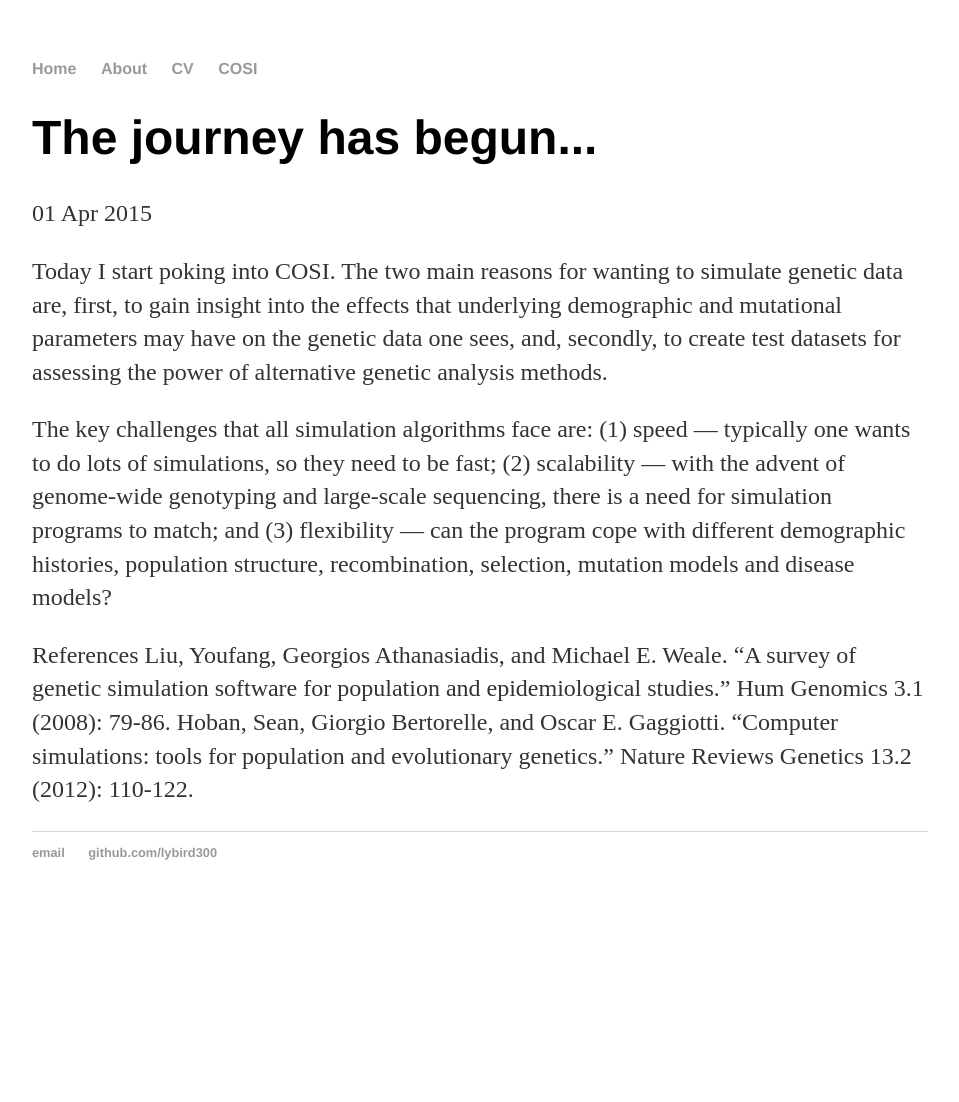
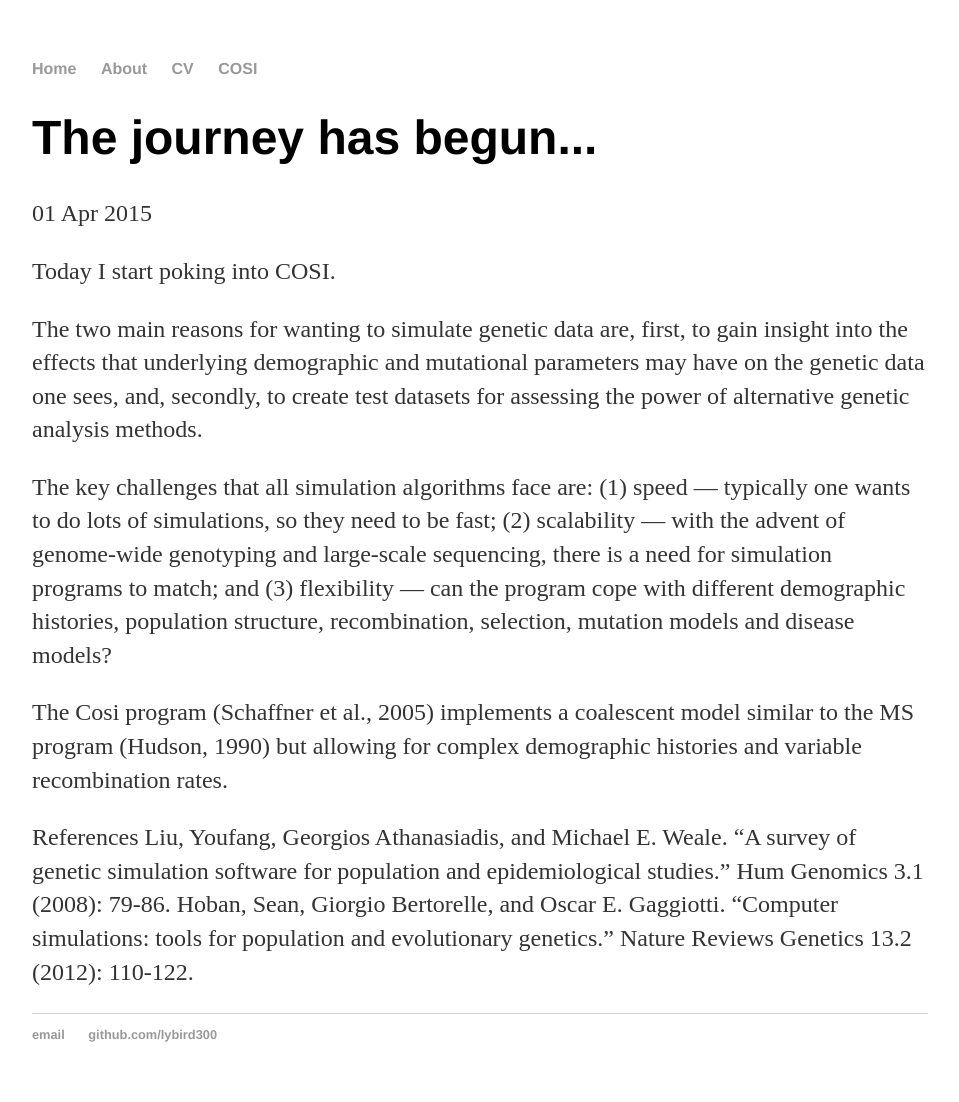
Before and after one commit to lybird300/lybird300.github.io, a Jekyll site: the page built from _posts/2015-04-01-poking-started.md, in a window 1280 px wide. Shown: the whole page, without its empty margins (160-1119 px from the left). Built offline with Jekyll 4.4.1, drawn with Linux system fonts in a browser that asks for light colours; before the commit the page ends 920 px from its top, so only the background shows below that.

Commit message:
Update 2015-04-01-poking-started.md

```diff
--- a/_posts/2015-04-01-poking-started.md
+++ b/_posts/2015-04-01-poking-started.md
@@ -4,9 +4,14 @@ title: "The journey has begun..."
 date: 2015-04-01
 ---
 
-Today I start poking into COSI. The two main reasons for wanting to simulate genetic data are, first, to gain insight into the effects that underlying demographic and mutational parameters may have on the genetic data one sees, and, secondly, to create test datasets for assessing the power of alternative genetic analysis methods.
+Today I start poking into COSI.
+
+The two main reasons for wanting to simulate genetic data are, first, to gain insight into the effects that underlying demographic and mutational parameters may have on the genetic data one sees, and, secondly, to create test datasets for assessing the power of alternative genetic analysis methods.
 
 The key challenges that all simulation algorithms face are: (1) speed — typically one wants to do lots of simulations, so they need to be fast; (2) scalability — with the advent of genome-wide genotyping and large-scale sequencing, there is a need for simulation programs to match; and (3) flexibility — can the program cope with different demographic histories, population structure, recombination, selection, mutation models and disease models?
+
+The Cosi program (Schaffner et al., 2005) implements a coalescent model similar to the MS program (Hudson, 1990) but
+allowing for complex demographic histories and variable recombination rates.
 
 References
 Liu, Youfang, Georgios Athanasiadis, and Michael E. Weale. "A survey of genetic simulation software for population and epidemiological studies." Hum Genomics 3.1 (2008): 79-86.
```
